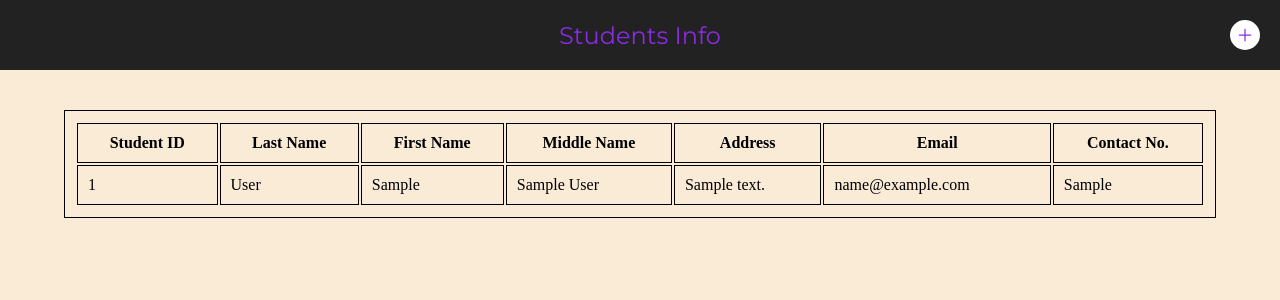
After one commit to timmygalleon/wis, a PHP site: page /studentinfo.php in a window 1280 px wide. The commit adds this page. Shown: the top 300 px of the page. Run offline with PHP 8.4, Linux system fonts and the light colour scheme; tables that the repository leaves empty hold one stand-in row (values such as "Sample post").

Commit message:
wis studentinfo activity today

```diff
--- a/04_variable_types.php
+++ b/04_variable_types.php
@@ -9,6 +9,7 @@
 
     <?php
         //Integers, Doubles, Booleans, Strings
+        //sampl push
         $int_var = 123456;
         $double_var = 123.456;
         $null_var = NULL;
--- /dev/null
+++ b/studentinfo.php
@@ -0,0 +1,150 @@
+<?php
+$dbHost     = "localhost";
+$dbUsername = "root";
+$dbPassword = "";
+$dbName     = "studentinfo";
+
+// Create database connection
+$conn = new mysqli($dbHost, $dbUsername, $dbPassword, $dbName);
+
+// Check connection
+if ($conn->connect_error) {
+    die("Connection failed: " . $conn->connect_error);
+}
+
+
+$query1 = mysqli_query($conn, "SELECT * FROM `studentinfo`");
+
+$result = mysqli_num_rows($query1);
+
+ ?>
+
+
+
+<!DOCTYPE html>
+<html lang="en">
+<head>
+    <meta charset="UTF-8">
+    <meta name="viewport" content="width=device-width, initial-scale=1.0">
+    <title>Document</title>
+    <style>
+
+
+
+
+  @import url('https://fonts.googleapis.com/css2?family=Montserrat:wght@100;200;300;400;500;600&display=swap');
+
+  *{
+    margin: 0;
+    padding: 0;
+
+  }
+
+  body{
+    background-color: antiquewhite;
+  }
+        header{
+            font-size: 24px;
+            color: blueviolet;
+            font-family: 'Montserrat', sans-serif;
+            width: 100vw;
+            height: 70px;
+            background-color: rgb(34, 34, 34);
+            position: fixed;
+            top: 0;
+            display: flex;
+            align-items: center;
+            justify-content: center;
+        }
+
+
+        table, th, td {
+  border:1px solid black;
+  padding: 10px;
+}
+
+
+
+
+.tb-div{
+    width: 100%;
+    height: auto;
+    margin-top: 90px;
+    display: flex;
+    padding: 20px 0;
+    align-items: center;
+    justify-content: center;
+}
+
+
+.table-info{
+    width: 90%;
+    height: 100%;
+}
+
+.new-data{
+    width: 30px;
+    height: 30px;
+    background: white;
+    position: absolute;
+    top: 20px;
+    right: 20px;
+    border-radius: 50%;
+    display: flex;
+    align-items: center;
+    justify-content: center;
+    font-size: 20px;
+    font-weight: bold;
+    color: blueviolet;
+
+}
+    </style>
+</head>
+<body>
+
+<header>
+        Students Info
+        <a class="new-data" href="insert-new.html" ><ion-icon name="add-outline"></ion-icon></a>
+    </header>
+
+    <div class="tb-div">
+        <div class="table-info">
+
+<table style="width:100%">
+<!---------------------------------------->
+  <tr>
+    <th>Student ID</th>
+    <th>Last Name</th>
+    <th>First Name</th>
+    <th>Middle Name</th>
+    <th>Address</th>
+    <th>Email</th>
+    <th>Contact No.</th>
+  </tr>
+<!---------------------------------------->
+<?php
+    for($i=1; $i<=$result;$i++)
+{
+     $row =  mysqli_fetch_array($query1)
+ 	?>
+<tr>
+    <td><?php echo $row['studId']; ?></td>
+    <td><?php echo $row['lastName']; ?></td>
+    <td><?php echo $row['firstName']; ?></td>
+    <td><?php echo $row['middleName']; ?></td>
+    <td><?php echo $row['address']; ?></td>
+    <td><?php echo $row['email']; ?></td>
+    <td><?php echo $row['contactNo']; ?></td>
+  </tr>
+  <?php } ?>
+
+</table>
+</div>
+</div>
+
+
+
+<script type="module" src="https://unpkg.com/ionicons@7.1.0/dist/ionicons/ionicons.esm.js"></script>
+<script nomodule src="https://unpkg.com/ionicons@7.1.0/dist/ionicons/ionicons.js"></script>
+</body>
+</html>
```
Also changed, not shown: StudentRecord.sql (added, +32 -0 lines), connectiondb.php (added, +16 -0 lines), sample.html (added, +83 -0 lines), studentinfo.sql (added, +63 -0 lines).
